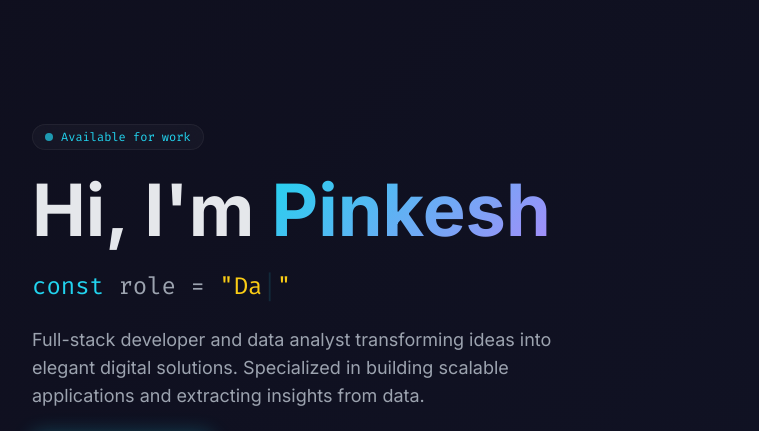
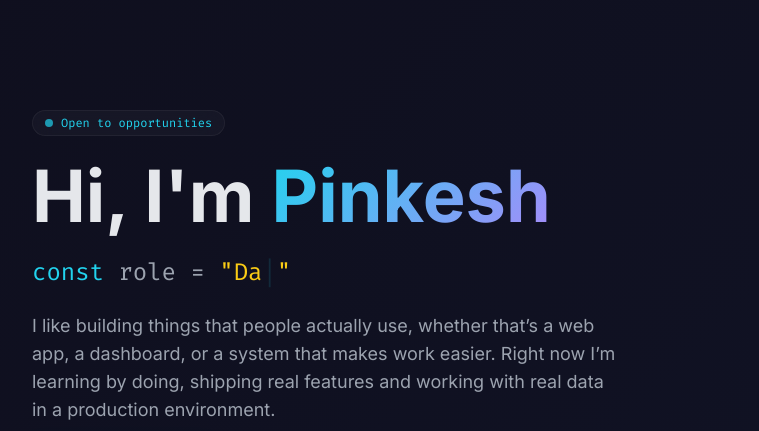
Before and after one commit to Pinkesh2905/Portfolio, a plain HTML site: page index.html in a window 1280 px wide. Shown: the part 89-520 px from the top of the page, 0-759 px from the left. Drawn offline with nearby package versions, Linux system fonts and the light colour scheme.

Commit message:
Updated Styling and Some Details

```diff
--- a/index.html
+++ b/index.html
@@ -3,7 +3,7 @@
 <head>
     <meta charset="UTF-8">
     <meta name="viewport" content="width=device-width, initial-scale=1.0">
-    <title>Pinkesh | Full Stack Developer & Data Analyst</title>
+    <title>Pinkesh | Developer & Analyst</title>
     <link href="https://fonts.googleapis.com/css2?family=Inter:wght@300;400;500;600;700;800&family=Fira+Code:wght@400;500;600&display=swap" rel="stylesheet">
     <link rel="stylesheet" href="https://cdnjs.cloudflare.com/ajax/libs/font-awesome/6.5.1/css/all.min.css">
     <script src="https://cdn.tailwindcss.com"></script>
@@ -196,10 +196,12 @@
     <section id="home" class="min-h-screen flex items-center pt-16 px-4 sm:px-6 lg:px-8">
         <div class="max-w-7xl mx-auto w-full">
             <div class="grid lg:grid-cols-2 gap-8 lg:gap-12 items-center">
+
+                <!-- Left Content -->
                 <div class="space-y-6 text-center lg:text-left order-2 lg:order-1">
                     <div class="inline-flex items-center gap-2 px-3 py-1 glass rounded-full text-cyan-400 text-xs font-mono">
                         <span class="w-2 h-2 bg-cyan-400 rounded-full animate-pulse"></span>
-                        Available for work
+                        Open to opportunities
                     </div>
 
                     <h1 class="text-4xl sm:text-5xl lg:text-7xl font-bold leading-tight">
@@ -211,7 +213,7 @@
                     </p>
 
                     <p class="text-base sm:text-lg text-gray-400 max-w-2xl mx-auto lg:mx-0">
-                        Full-stack developer and data analyst transforming ideas into elegant digital solutions. Specialized in building scalable applications and extracting insights from data.
+                        I like building things that people actually use, whether that’s a web app, a dashboard, or a system that makes work easier. Right now I’m learning by doing, shipping real features and working with real data in a production environment.
                     </p>
 
                     <div class="flex flex-col sm:flex-row gap-4 justify-center lg:justify-start">
@@ -236,6 +238,7 @@
                     </div>
                 </div>
 
+                <!-- Right Visual -->
                 <div class="order-1 lg:order-2 flex justify-center">
                     <div class="relative w-64 h-64 sm:w-80 sm:h-80 lg:w-96 lg:h-96">
                         <div class="absolute inset-0 border-2 border-dashed border-cyan-500/30 rounded-full animate-spin" style="animation-duration: 20s;"></div>
@@ -255,9 +258,12 @@
                         </div>
                     </div>
                 </div>
+
             </div>
         </div>
     </section>
+
+
 
     <!-- About Section -->
     <section id="about" class="py-16 sm:py-24 px-4 sm:px-6 lg:px-8 reveal">
```
